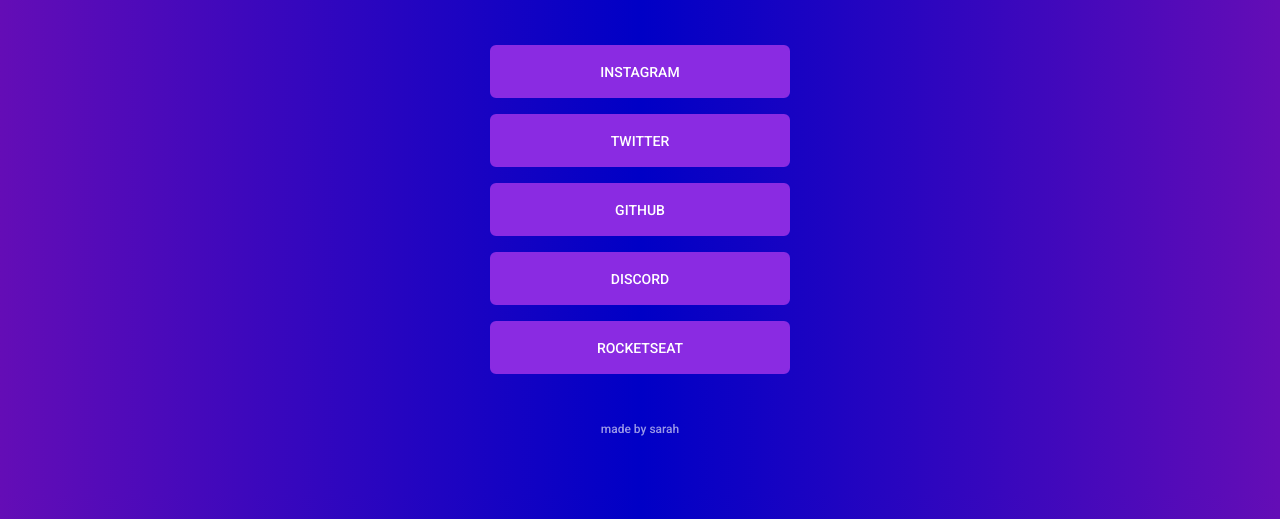
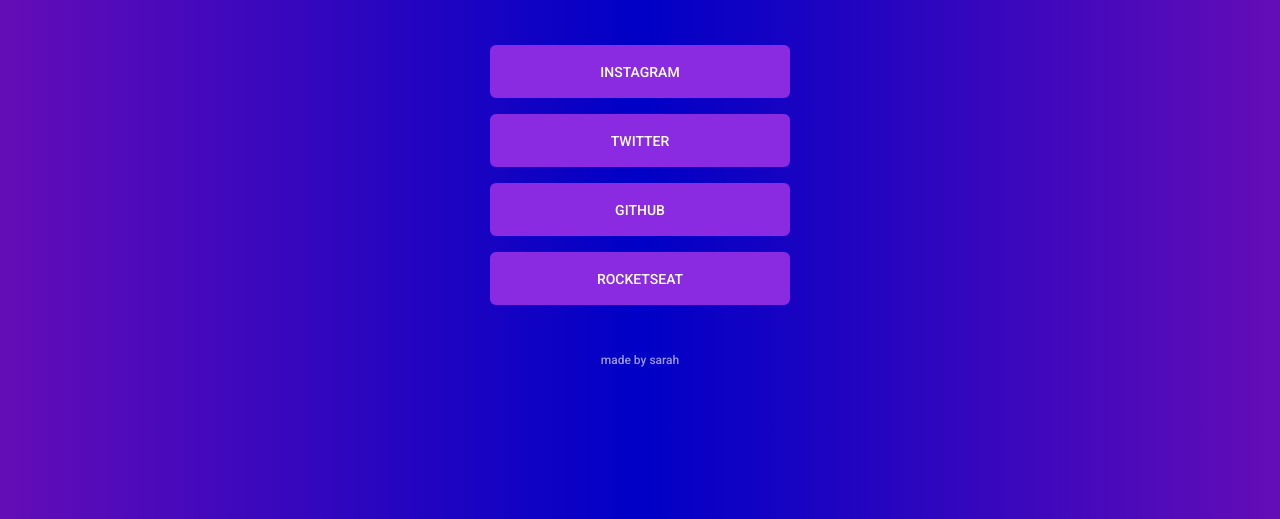
Before and after one commit to neswsarah/maratona-explorer-2, a plain HTML site: page index.html in a window 1280 px wide. Shown: the part 281-800 px from the top of the page. Drawn offline with Linux system fonts and the light colour scheme.

Commit message:
retirei link discord

```diff
--- a/index.html
+++ b/index.html
@@ -34,10 +34,6 @@
         target="_blank">Github</a>
        </li>
        <li>
-        <a href="https://discord.com/channels/@SarahHaidamus#6865/"
-        target="_blank">Discord</a>
-       </li>
-       <li>
         <a href="https://app.rocketseat.com.br/me/sarah-neves-haidamus-05609"
         target="_blank">Rocketseat</a>
        </li>
```
